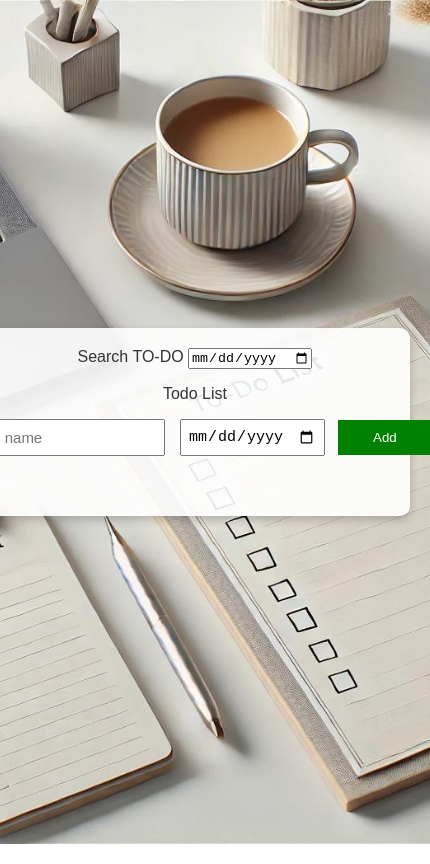
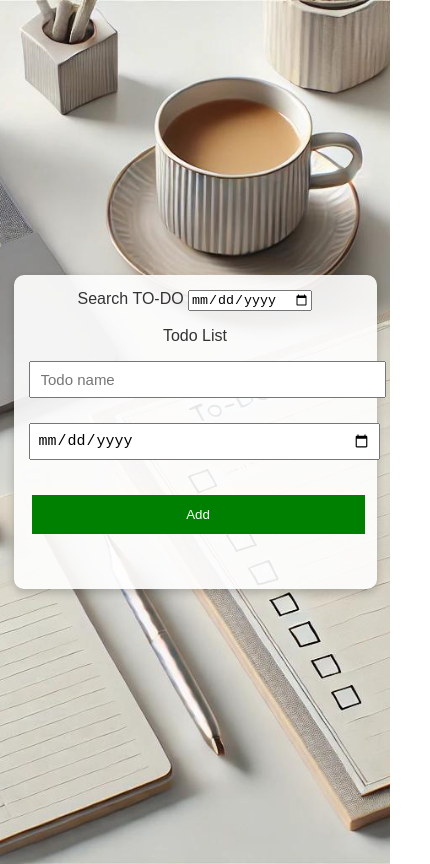
Before and after one commit to gunashekar22/TO-DO, a plain HTML site: page index.html in a window 390 px wide. Shown: the whole page, 430 px wide, since content can reach past the window. Drawn offline with Linux system fonts and the light colour scheme.

Commit message:
Update 12-todo-list.css

```diff
--- a/styles/12-todo-list.css
+++ b/styles/12-todo-list.css
@@ -1,63 +1,53 @@
-p{
+/* Base styles */
+p {
   font-family: arial;
 }
-.todo-input
-{
-  padding: 8px 19px;
-  padding-left: 6px;
+
+.todo-input {
+  padding: 8px 10px;
   font-size: 15px;
   margin-right: 5px;
 }
-.todo-input-date
-{
-  padding: 7px ;
-  padding-left: 6px;
+
+.todo-input-date {
+  padding: 7px;
   font-size: 15px;
 }
-.Add-button
-{
+
+.Add-button {
   margin-left: 3px;
   background-color: green;
-  padding: 10px 35px;
+  padding: 10px 20px;
   color: white;
   border: none;
   cursor: pointer;
 }
-.todo-grid,.label
-{
+
+.todo-grid,
+.label {
   display: grid;
-  grid-template-columns:210px 145px 95px ;
+  grid-template-columns: 210px 145px 95px;
   column-gap: 10px;
   row-gap: 10px;
   align-items: center;
+}
 
-
-}
-.todo-grid
-{
+.todo-grid {
   margin-top: 20px;
   font-size: 15px;
   font-family: arial;
   margin-bottom: 20px;
 }
-.delete
-{
-  background-color:  darkred;
+
+.delete {
+  background-color: darkred;
   border: none;
   color: white;
   height: 40px;
   width: 95px;
   cursor: pointer;
 }
-/* body {
-  background-image: url('background.jpg');
-  background-size: cover;
-  background-position: center;
-  background-repeat: no-repeat;
-  height: 100vh;
-  margin: 0;
-  overflow: hidden;
-} */
+
 body {
   background-image: url("background.jpg");
   background-size: cover;
@@ -72,15 +62,8 @@ body {
   align-items: center;
 }
 
-.center{
-  display: flex;
-  flex-direction: column;
-  align-items: center; /* Centers horizontally */
-  justify-content: center;
-  /* height: 100vh; */
-}
 .center {
-  background: rgba(255, 255, 255, 0.9); /* Slightly transparent background */
+  background: rgba(255, 255, 255, 0.9);
   padding: 20px;
   border-radius: 10px;
   max-width: 500px;
@@ -88,3 +71,34 @@ body {
   box-shadow: 0 4px 8px rgba(0, 0, 0, 0.2);
   text-align: center;
 }
+
+/* Responsive styles for phones */
+@media (max-width: 768px) {
+  .todo-grid,
+  .label {
+    grid-template-columns: 1fr; /* Make grid items stack */
+    row-gap: 15px; /* Increase spacing between rows */
+  }
+
+  .Add-button,
+  .delete {
+    width: 100%; /* Full-width buttons */
+    padding: 12px;
+    margin-top: 10px; /* Add spacing above/below */
+  }
+
+  .todo-input,
+  .todo-input-date {
+    width: 100%; /* Full-width inputs */
+    margin-bottom: 10px; /* Add spacing between inputs */
+  }
+
+  .center {
+    padding: 15px;
+    max-width: 90%; /* Reduce the width to fit small screens */
+  }
+
+  body {
+    padding: 10px; /* Prevent content from touching screen edges */
+  }
+}
```
